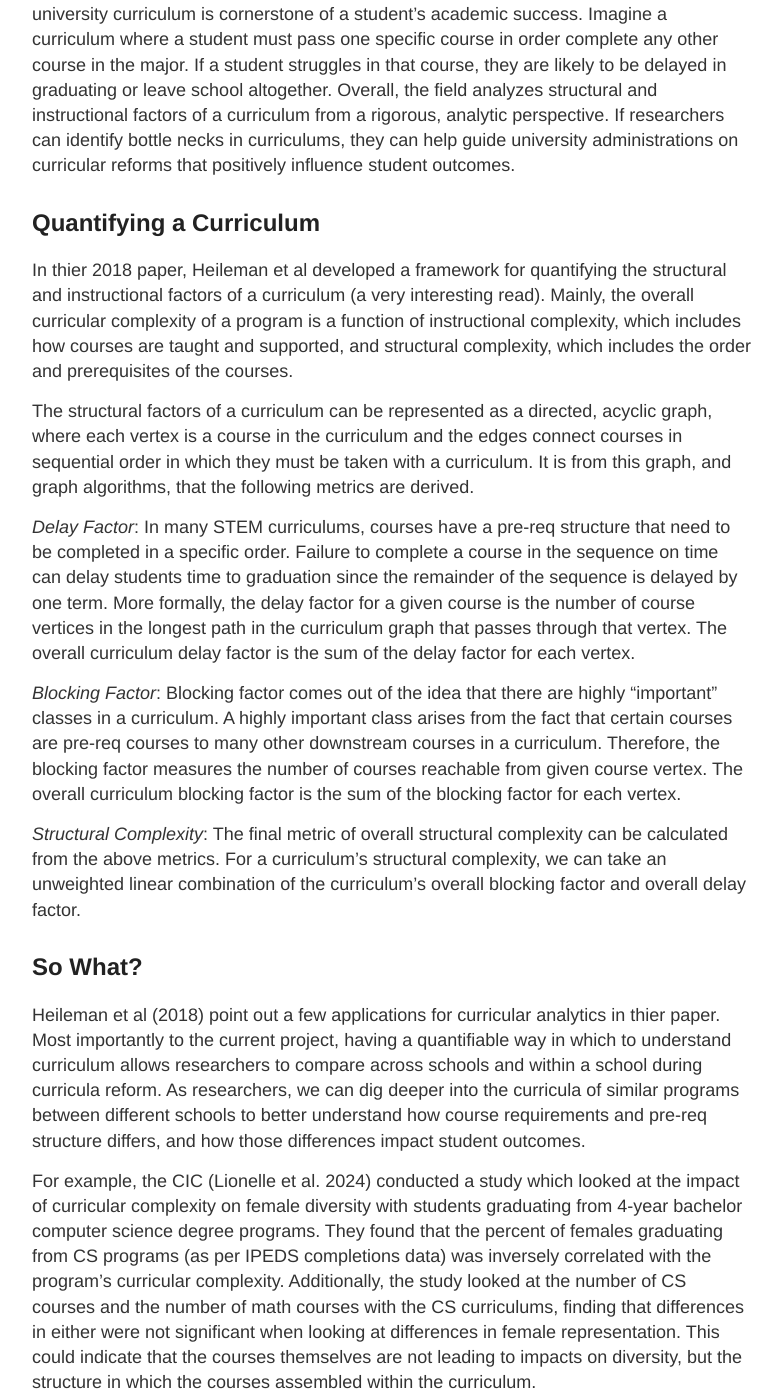
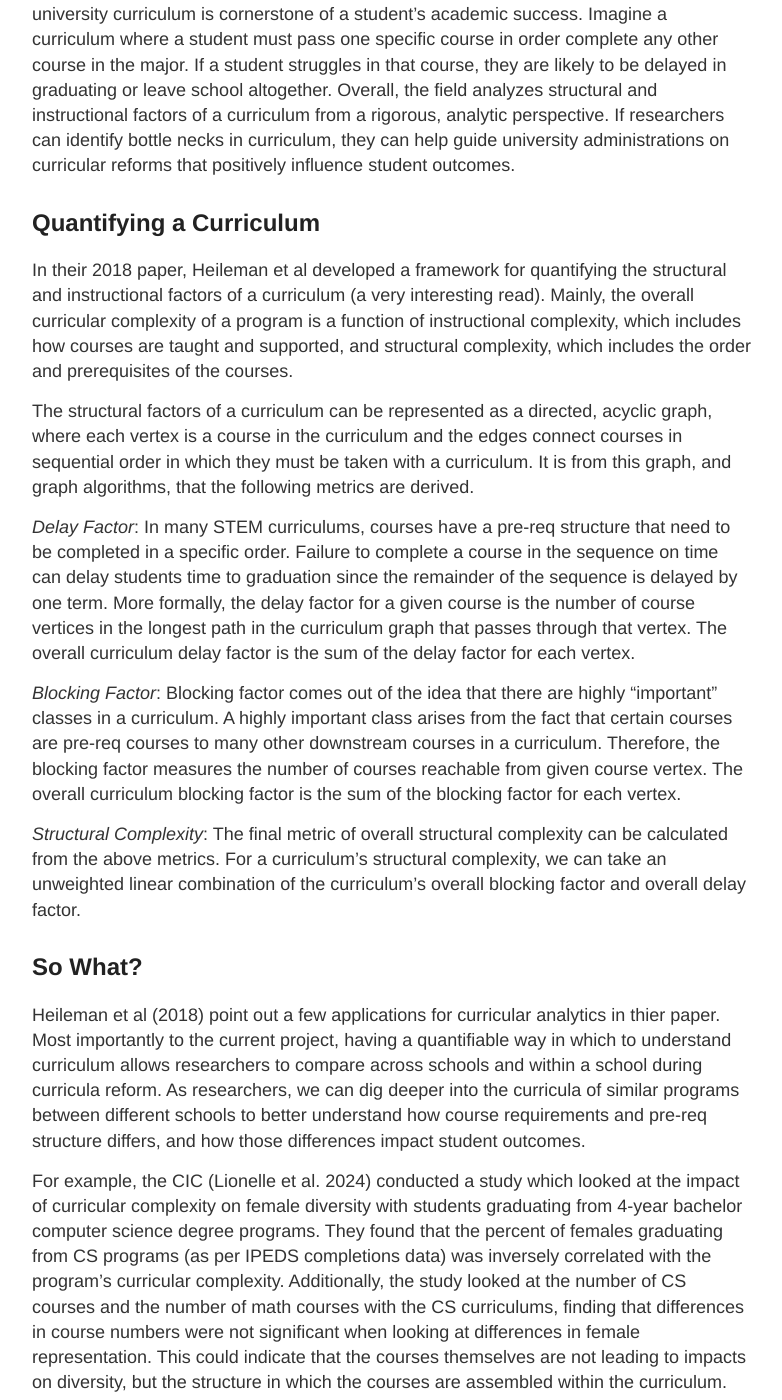
Before and after one commit to scolino/scolino.github.io, a Jekyll site: the page built from _posts/2024-07-31-curricular_analytics.md, in a window 1280 px wide and 1400 px high, scrolled down 301 px. Shown: the whole window, without its empty margins (248-1030 px from the left). Built offline with Jekyll 4.4.1, drawn with Linux system fonts in a browser that asks for light colours; some of the changed text lies outside the part shown.

Commit message:
minor edits

```diff
--- a/_posts/2024-07-31-curricular_analytics.md
+++ b/_posts/2024-07-31-curricular_analytics.md
@@ -3,10 +3,10 @@ layout: post
 title: What is Curricular Analytics and Why do We Care?
 ---
 
-The field of curricular analytics was born out of the idea that the progression within a university curriculum is cornerstone of a student's academic success. Imagine a curriculum where a student must pass one specific course in order complete any other course in the major. If a student struggles in that course, they are likely to be delayed in graduating or leave school altogether.  Overall, the field analyzes structural and instructional factors of a curriculum from a rigorous, analytic perspective. If researchers can identify bottle necks in curriculums, they can help guide university administrations on curricular reforms that positively influence student outcomes.
+The field of curricular analytics was born out of the idea that the progression within a university curriculum is cornerstone of a student's academic success. Imagine a curriculum where a student must pass one specific course in order complete any other course in the major. If a student struggles in that course, they are likely to be delayed in graduating or leave school altogether.  Overall, the field analyzes structural and instructional factors of a curriculum from a rigorous, analytic perspective. If researchers can identify bottle necks in curriculum, they can help guide university administrations on curricular reforms that positively influence student outcomes.
 
 ## Quantifying a Curriculum
-In thier 2018 paper, Heileman et al developed a framework for quantifying the structural and instructional factors of a curriculum (a very interesting read).  Mainly, the overall curricular complexity of a program is a function of instructional complexity, which includes how courses are taught and supported, and structural complexity, which includes the order and prerequisites of the courses.
+In their 2018 paper, Heileman et al developed a framework for quantifying the structural and instructional factors of a curriculum (a very interesting read).  Mainly, the overall curricular complexity of a program is a function of instructional complexity, which includes how courses are taught and supported, and structural complexity, which includes the order and prerequisites of the courses.
 
 The structural factors of a curriculum can be represented as a directed, acyclic graph, where each vertex is a course in the curriculum and the edges connect courses in sequential order in which they must be taken with a curriculum. It is from this graph, and graph algorithms, that the following metrics are derived.
 
@@ -22,7 +22,7 @@ The final metric of overall structural complexity can be calculated from the abo
 ## So What?
 Heileman et al (2018) point out a few applications for curricular analytics in thier paper. Most importantly to the current project, having a quantifiable way in which to understand curriculum allows researchers to compare across schools and within a school during curricula reform.  As researchers, we can dig deeper into the curricula of similar programs between different schools to better understand how course requirements and pre-req structure differs, and how those differences impact student outcomes.
 
-For example, the CIC (Lionelle et al. 2024) conducted a study which looked at the impact of curricular complexity on female diversity with students graduating from 4-year bachelor computer science degree programs. They found that the percent of females graduating from CS programs (as per IPEDS completions data) was inversely correlated with the program’s curricular complexity.  Additionally, the study looked at the number of CS courses and the number of math courses with the CS curriculums, finding that differences in either were not significant when looking at differences in female representation.  This could indicate that the courses themselves are not leading to impacts on diversity, but the structure in which the courses assembled within the curriculum.
+For example, the CIC (Lionelle et al. 2024) conducted a study which looked at the impact of curricular complexity on female diversity with students graduating from 4-year bachelor computer science degree programs. They found that the percent of females graduating from CS programs (as per IPEDS completions data) was inversely correlated with the program’s curricular complexity.  Additionally, the study looked at the number of CS courses and the number of math courses with the CS curriculums, finding that differences in course numbers were not significant when looking at differences in female representation.  This could indicate that the courses themselves are not leading to impacts on diversity, but the structure in which the courses are assembled within the curriculum.
 
 My current DREAM study expands on the work of Lionelle et al (2024) by focusing on curricular differences within ABET accredited CS programs and non-ABET accredited programs. More specifically, we are interested in the impact that ABET accreditation criteria has the structural complexity of CS programs, and how this complexity may influence diversity within the completions of CS undergraduate programs.
 
```
